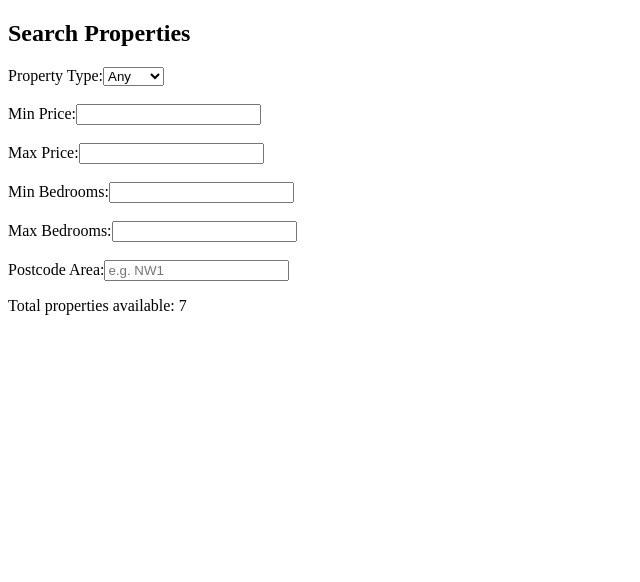
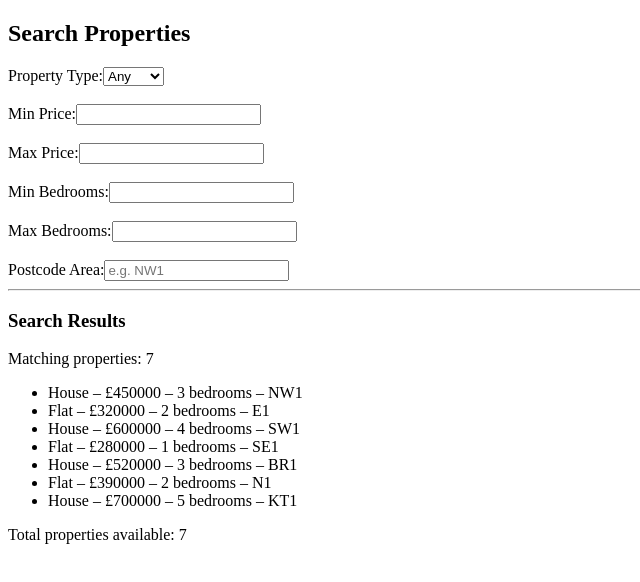
Before and after one commit to SayuriSenara/finalcoursework-react, a React (Create React App) app: page /search in a window 1280 px wide. Shown: the top 582 px of the page, without its empty margins (0-640 px from the left). Built offline with nearby package versions, Linux system fonts and the light colour scheme.

Commit message:
Implement property search filtering logic and results display

```diff
--- a/src/pages/SearchPage.jsx
+++ b/src/pages/SearchPage.jsx
@@ -2,8 +2,10 @@ import { useState } from "react";
 import propertiesData from "../data/properties.json";
 
 function SearchPage() {
+  //load properties from json
   const [properties] = useState(propertiesData);
 
+  //search criteria
   const [searchCriteria, setSearchCriteria] = useState({
     type: "Any",
     minPrice: "",
@@ -13,6 +15,58 @@ function SearchPage() {
     postcode: "",
   });
 
+  //Handle input changes
+  const handleChange = (e) => {
+    const { name, value } = e.target;
+    setSearchCriteria({
+      ...searchCriteria,
+      [name]: value,
+    });
+  };
+
+  //filter logic
+  const filteredProperties = properties.filter((property) => {
+    if (
+      searchCriteria.type !== "Any" &&
+      property.type !== searchCriteria.type
+    ) {
+      return false;
+    }
+
+    if (searchCriteria.minPrice && property.price < searchCriteria.minPrice) {
+      return false;
+    }
+
+    if (searchCriteria.maxPrice && property.price > searchCriteria.maxPrice) {
+      return false;
+    }
+
+    if (
+      searchCriteria.minBedrooms &&
+      property.bedrooms < searchCriteria.minBedrooms
+    ) {
+      return false;
+    }
+
+    if (
+      searchCriteria.maxBedrooms &&
+      property.bedrooms > searchCriteria.maxBedrooms
+    ) {
+      return false;
+    }
+
+    if (
+      searchCriteria.postcode &&
+      !property.postcode
+        .toLowerCase()
+        .startsWith(searchCriteria.postcode.toLowerCase())
+    ) {
+      return false;
+    }
+
+    return true;
+  });
+
   return (
     <div>
       <h2>Search Properties</h2>
@@ -20,7 +74,11 @@ function SearchPage() {
       <form>
         <label>
           Property Type:
-          <select>
+          <select
+            name="type"
+            value={searchCriteria.type}
+            onChange={handleChange}
+          >
             <option value="Any">Any</option>
             <option value="House">House</option>
             <option value="Flat">Flat</option>
@@ -32,7 +90,12 @@ function SearchPage() {
 
         <label>
           Min Price:
-          <input type="number" />
+          <input
+            type="number"
+            name="minPrice"
+            value={searchCriteria.minPrice}
+            onChange={handleChange}
+          />
         </label>
 
         <br />
@@ -40,7 +103,12 @@ function SearchPage() {
 
         <label>
           Max Price:
-          <input type="number" />
+          <input
+            type="number"
+            name="maxPrice"
+            value={searchCriteria.maxPrice}
+            onChange={handleChange}
+          />
         </label>
 
         <br />
@@ -48,7 +116,12 @@ function SearchPage() {
 
         <label>
           Min Bedrooms:
-          <input type="number" />
+          <input
+            type="number"
+            name="minBedrooms"
+            value={searchCriteria.minBedrooms}
+            onChange={handleChange}
+          />
         </label>
 
         <br />
@@ -56,7 +129,12 @@ function SearchPage() {
 
         <label>
           Max Bedrooms:
-          <input type="number" />
+          <input
+            type="number"
+            name="maxBedrooms"
+            value={searchCriteria.maxBedrooms}
+            onChange={handleChange}
+          />
         </label>
 
         <br />
@@ -64,9 +142,30 @@ function SearchPage() {
 
         <label>
           Postcode Area:
-          <input type="text" placeholder="e.g. NW1" />
+          <input
+            type="text"
+            name="postcode"
+            placeholder="e.g. NW1"
+            value={searchCriteria.postcode}
+            onChange={handleChange}
+          />
         </label>
       </form>
+
+      <hr />
+
+      {/* Results */}
+      <h3>Search Results</h3>
+      <p>Matching properties: {filteredProperties.length}</p>
+
+      <ul>
+        {filteredProperties.map((property) => (
+          <li key={property.id}>
+            {property.type} – £{property.price} – {property.bedrooms} bedrooms –{" "}
+            {property.postcode}
+          </li>
+        ))}
+      </ul>
 
       <p>Total properties available: {properties.length}</p>
     </div>
```
